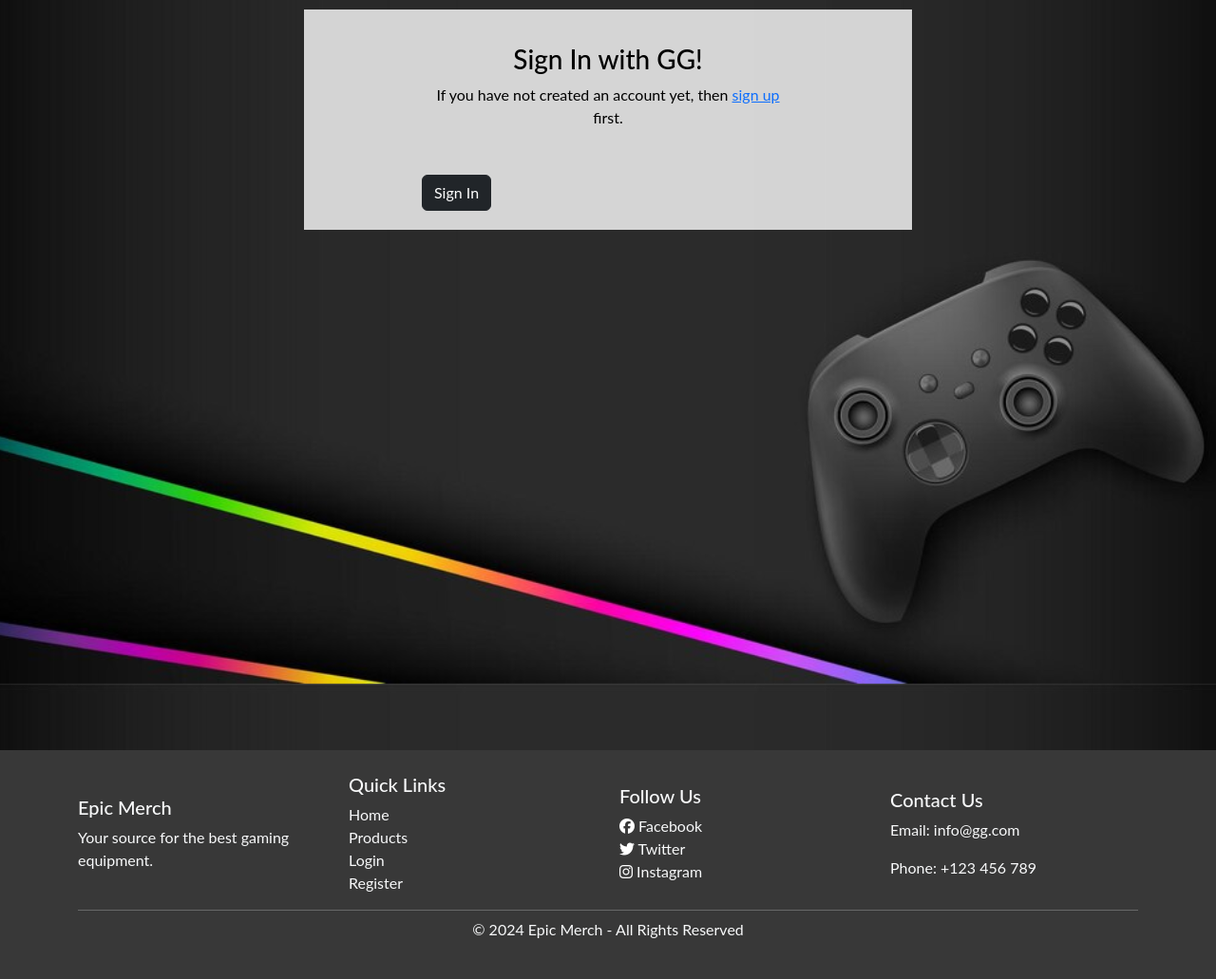
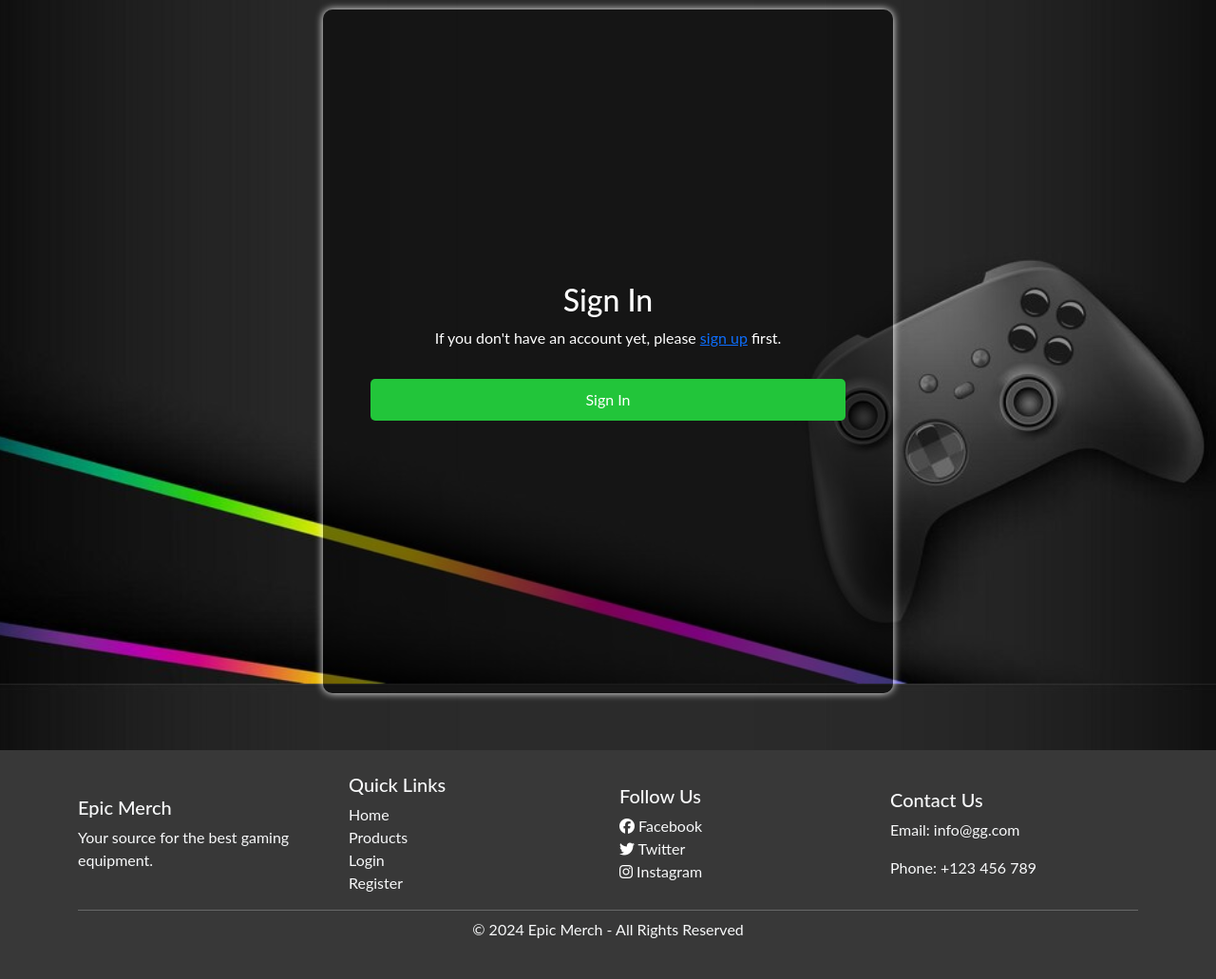
Before and after one commit to nazar0309/epic_merch, a Django app: template templates/account/login.html in a window 1280 px wide. Shown: the part 80-1111 px from the top of the page at 95% size. Run offline with Django 3.2, Linux system fonts and the light colour scheme; the template is opened without the code that fills it: most values are stand-ins (such as "Sample title", 1, 10 or a date in 2020); some libraries are stand-ins or nearby versions.

```diff
--- a/checkout/urls.py
+++ b/checkout/urls.py
@@ -5,5 +5,6 @@ from .webhooks import webhook
 urlpatterns = [
     path('', views.checkout, name='checkout'),
     path('checkout_success/<order_number>', views.checkout_success, name='checkout_success'),
+    path('cache_checkout_data/', views.cache_checkout_data, name='cache_checkout_data'),
     path('wh/', webhook, name='webhook'),
 ]
--- a/checkout/webhook_handler.py
+++ b/checkout/webhook_handler.py
@@ -19,6 +19,8 @@ class StripeWH_Handler:
         """
         Handle the payment_intent.succeeded webhook from Stripe
         """
+        intent = event.data.object
+        print(intent)
         return HttpResponse(
             content=f'Webhook received: {event["type"]}',
             status=200)
--- a/static/css/base.css
+++ b/static/css/base.css
@@ -703,12 +703,71 @@ main {
     color: black;  /* Default icon color */
 }
 
-.reg-log-container {
-    margin: 20px auto; /* Center the container */
-    background-color: rgba(255, 255, 255, 0.8);
-    color: black;
-    width: 50%;
+/* Shared container styling for authentication pages */
+.auth-form-container {
+    display: flex;
+    flex-direction: column;
+    justify-content: center;
+    align-items: center;
+    height: 90vh; /* Full height for centering */
+    text-align: center;
     padding: 20px;
+    max-width: 600px; /* Limit width */
+    margin: 20px auto;
+    background-color: rgba(0, 0, 0, 0.5); /* Dark semi-transparent background */
+    border-radius: 10px;
+    box-shadow: 0 0 8px white; /* Neon glow */
+}
+
+/* Form styling */
+.auth-form {
+    display: flex;
+    flex-direction: column;
+    gap: 15px; /* Spacing between fields */
+    width: 100%;
+    max-width: 500px;
+}
+
+.auth-form .form-group {
+    display: flex;
+    flex-direction: column;
+    text-align: left;
+}
+
+.auth-form .form-group label {
+    font-size: 1rem;
+    color: white;
+    margin-bottom: 5px;
+}
+
+.auth-form .form-control {
+    padding: 10px;
+    font-size: 1rem;
+    color: #333;
+    background-color: #fff;
+    border: 1px solid #ccc;
+    border-radius: 5px;
+    transition: border-color 0.3s ease;
+}
+
+.auth-form .form-control:focus {
+    border-color: #00FF33; /* Neon green */
+    box-shadow: 0 0 5px #00FF33;
+}
+
+.auth-form .btn-auth {
+    padding: 10px 20px;
+    font-size: 16px;
+    background-color: #22c53a; /* Neon green button */
+    color: white;
+    border: none;
+    cursor: pointer;
+    border-radius: 5px;
+    transition: background-color 0.3s ease;
+}
+
+.auth-form .btn-auth:hover {
+    background-color: #1a9f2e; /* Darker green on hover */
 }
 
 /* Responsive layout for mobile devices */
--- a/templates/account/login.html
+++ b/templates/account/login.html
@@ -1,38 +1,26 @@
 {% extends "base.html" %}
-{% load static %}
 {% load i18n %}
-{% load account socialaccount %}
 
 {% block head_title %}{% trans "Sign In" %}{% endblock %}
 
 {% block content %}
-
-<div class="container reg-log-container">
-    <div class="row justify-content-center"> <!-- Centering the row -->
-        <div class="col-md-8 mt-3">
-            <h3 class="text-center">{% trans "Sign In with GG!" %}</h3> <!-- Center the heading -->
-
-            <p class="text-center">
+<div class="auth-form-container">
+    <h2 class="text-white">{% trans "Sign In" %}</h2>
+    <p class="text-white">
         {% blocktrans %}
-                If you
-                have not created an account yet, then <a class="link" href="{{ signup_url }}">sign up</a>
-                first.
+        If you don't have an account yet, please <a class="link text-decoration-underline" href="{{ signup_url }}">sign up</a> first.
         {% endblocktrans %}
     </p>
+
+    <form class="auth-form" method="POST" action="{% url 'account_login' %}">
+        {% csrf_token %}
+        <div class="form-group">
+            {{ form.as_p }}
         </div>
-    </div>
-    <div class="row justify-content-center"> <!-- Centering the row -->
-        <div class="col-md-8 mt-3">
-            <form class="login my_form" method="POST" action="{% url 'account_login' %}">
-                {% csrf_token %}
-                {{ form.as_p }}
         {% if redirect_field_value %}
             <input type="hidden" name="{{ redirect_field_name }}" value="{{ redirect_field_value }}" />
         {% endif %}
-                <button class="btn btn-dark btn-block mt-3" type="submit">{% trans "Sign In" %}</button> <!-- Ensure the button matches footer color -->
+        <button class="btn-auth" type="submit">{% trans "Sign In" %}</button>
     </form>
 </div>
-    </div>
-</div>
-
 {% endblock %}
```
Also changed, not shown: checkout/static/checkout/js/stripe_elements.js (+44 -5 lines), checkout/views.py (+19 -1 lines). Lines whose indentation alone changed are shown as unchanged.
